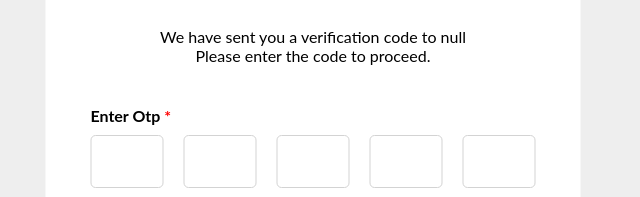
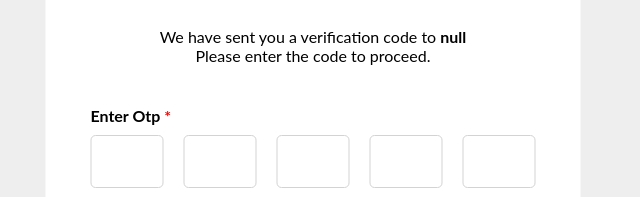
Before and after one commit to DeepanshuChugh/LiveMint, a plain HTML site: page otp.html in a window 1280 px wide. Shown: the part 311-508 px from the top of the page, 327-967 px from the left. Drawn offline with Linux system fonts and the light colour scheme.

Commit message:
bold no.

```diff
--- a/otp.html
+++ b/otp.html
@@ -148,7 +148,7 @@ button{
         let data = JSON.parse(localStorage.getItem("loginData"))
         console.log(data);
         let otpNumber = document.getElementById("otpNummber");
-        otpNumber.innerText=`We have sent you a verification code to ${data}`
+        otpNumber.innerHTML=`We have sent you a verification code to <b>${data}</b>`
 
         function otpButton(){
             console.log("fknkfnkss");
```
